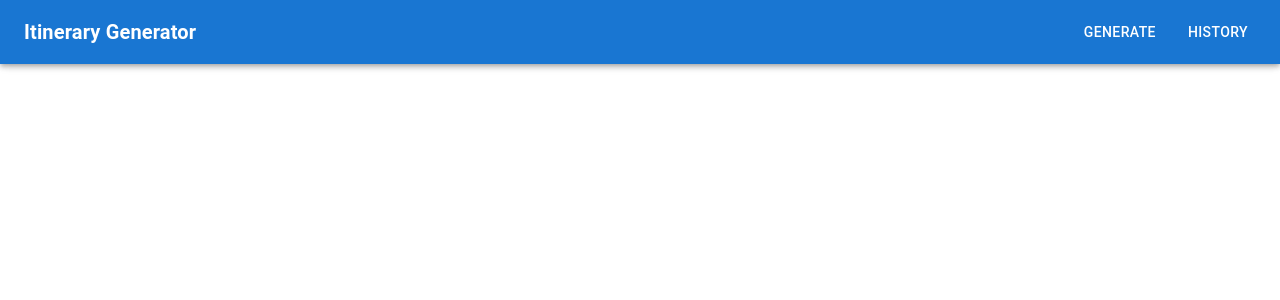
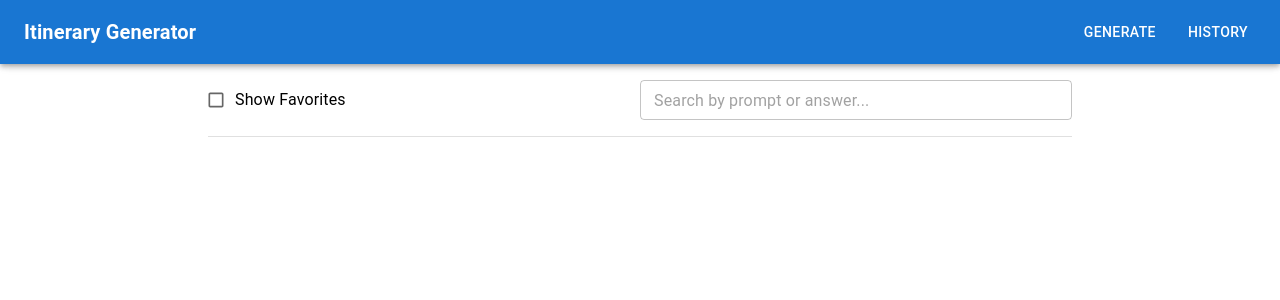
Before and after one commit to wamiquem/itinerary-generator-openAI-API, a Next.js app: page /history in a window 1280 px wide. Shown: the top 300 px of the page. Built offline with nearby package versions, Linux system fonts and the light colour scheme; no server answers; the database is empty.

Commit message:
Added Searching and Filtering on History page, changed some texts and fixed @typescript-eslint errors

```diff
--- a/src/app/page.tsx
+++ b/src/app/page.tsx
@@ -11,11 +11,11 @@ export default function Generate() {
       height: '90vh'
     }}>
       <Typography
-        variant="h6"
+        variant="h4"
         align="center"
-        sx={{width: '70%'}}
+        sx={{width: '70%', mt: 1}}
       >
-        Generate travel Itineraries, Curated by AI
+        Plan your perfect trip
       </Typography>
 
       <GenerateItinerary />
--- a/src/components/History.tsx
+++ b/src/components/History.tsx
@@ -1,7 +1,7 @@
 'use client';
 
-import { useCallback, useEffect, useState } from "react"
-import { Alert, Box, Container } from "@mui/material"
+import { useCallback, useEffect, useMemo, useState } from "react"
+import { Alert, Box, Checkbox, Container, Divider, FormControlLabel, TextField, Typography } from "@mui/material"
 import { ItineraryDocument } from "@/models/Itinerary";
 import Itinerary, { ItineraryProps } from "./Itinerary";
 
@@ -9,6 +9,8 @@ export default function History() {
     const [itineraries, setItineraries] = useState<ItineraryDocument[]>([])
     const [isFetching, setIsFetching] = useState<boolean>(false)
     const [apiError, setApiError] = useState<string>('')
+    const [showFavorites, setShowFavorites] = useState<boolean>(false)
+    const [searchQuery, setSearchQuery] = useState<string>('')
 
     useEffect(() => {
       const getItineraries = async (): Promise<void> => {
@@ -25,7 +27,7 @@ export default function History() {
           }
 
           setItineraries(data)
-        } catch (error) {
+        } catch (_) {
           setApiError('Error connecting to server.')
         } finally {
           setIsFetching(false)
@@ -43,13 +45,71 @@ export default function History() {
       )
     }, [])
 
+    const handleSearchQueryChange = useCallback((e: React.ChangeEvent<HTMLInputElement>): void => {
+      setSearchQuery(e.target.value)
+  }, [])
+
+    const filteredItineraries: ItineraryDocument[] = useMemo(() => {
+      const searchQueryMatchedItineraries =
+        itineraries.filter((item) =>
+          item.prompt.toLowerCase().includes(searchQuery.toLowerCase()) ||
+          item.itinerary.toLowerCase().includes(searchQuery.toLowerCase())
+        )
+
+      return showFavorites
+        ? searchQueryMatchedItineraries.filter((item) => item.isFavorite)
+        : searchQueryMatchedItineraries
+    }, [showFavorites, itineraries, searchQuery])
+
     return (
+      <>
+        <Box sx={{
+          position: 'fixed',
+          top: '64px', // offset from top
+          left: 0,
+          right: 0,
+          backgroundColor: '#ffffff',
+          p: 2,
+          zIndex: 10,
+          width: '70%',
+          margin: 'auto',
+        }}
+        >
+          <Box sx={{
+            display: "flex",
+            justifyContent: 'space-between'
+            }}
+          >
+            <FormControlLabel
+              control={
+                <Checkbox
+                  size="small"
+                  checked={showFavorites}
+                  onChange={(): void => setShowFavorites(!showFavorites)}
+                />}
+              label="Show Favorites"
+            />
+
+            <TextField
+              placeholder="Search by prompt or answer..."
+              type="search"
+              variant="outlined"
+              size="small"
+              sx={{width: '50%'}}
+              value={searchQuery}
+              onChange={handleSearchQueryChange}
+            />
+          </Box>
+
+          <Divider sx={{mt: 2}} />
+        </Box>
+
         <Container sx={{
           display: 'flex',
           flexDirection: 'column',
           alignItems: 'center',
           gap: 5,
-        mt: 5
+          mt: 15
         }}
         >
 
@@ -65,7 +125,7 @@ export default function History() {
           {isFetching && <Box>Fetching...</Box>}
 
           {
-          itineraries.map(item => {
+            filteredItineraries.map(item => {
               const props: ItineraryProps  = {
                 id: item._id as string,
                 prompt: item.prompt,
@@ -79,5 +139,6 @@ export default function History() {
             })
           }
         </Container>
+      </>
     )
 }
--- a/src/components/Itinerary.tsx
+++ b/src/components/Itinerary.tsx
@@ -32,7 +32,7 @@ const modalContentStyle = {
   whiteSpace: 'pre-wrap'
 }
 
-export default function Itinerary({ id, prompt, itinerary, createdDate, isFavorite, onFavoriteChange }: ItineraryProps) {
+export default function Itinerary({ id, prompt, itinerary, isFavorite, onFavoriteChange }: ItineraryProps) {
   const [isModalOpen, setIsModalOpen] = useState<boolean>(false)
   const [apiError, setApiError] = useState<string>('')
 
@@ -58,14 +58,14 @@ export default function Itinerary({ id, prompt, itinerary, createdDate, isFavori
       }
 
       onFavoriteChange(id, !isFavorite)
-    } catch (error) {
+    } catch (_) {
       setApiError('Error connecting to server.')
     }
   }, [isFavorite, onFavoriteChange])
 
   return (
     <>
-      <Card  sx={{ width: '70%' }}>
+      <Card variant="outlined" sx={{ width: '70%', backgroundColor: '#f0f0f0' }}>
         <CardContent>
           <Typography variant="h6">{prompt}</Typography>
         </CardContent>
--- a/src/lib/mongoose.ts
+++ b/src/lib/mongoose.ts
@@ -4,7 +4,8 @@ import mongoose from "mongoose";
 
 const MONGODB_URI = process.env.MONGODB_URI as string;
 
-let cached = (global as any).mongoose || { conn: null };
+// eslint-disable-next-line @typescript-eslint/no-explicit-any
+const cached = (global as any).mongoose || { conn: null };
 
 export async function connectToDatabase() {
   if (cached.conn) return cached.conn;
```
Also changed, not shown: src/components/GenerateItinerary.tsx (+4 -4 lines). Lines whose indentation alone changed are shown as unchanged.
